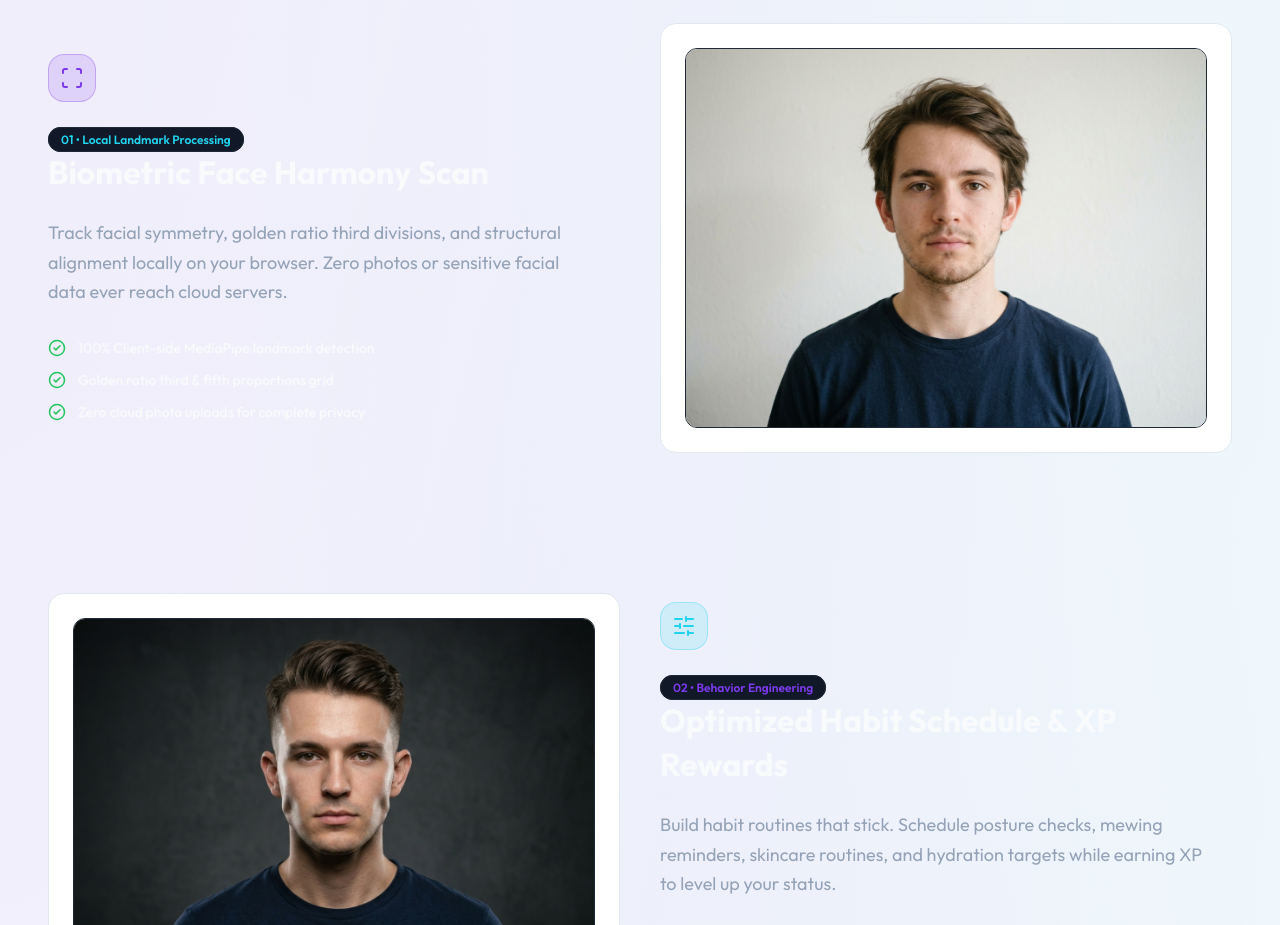
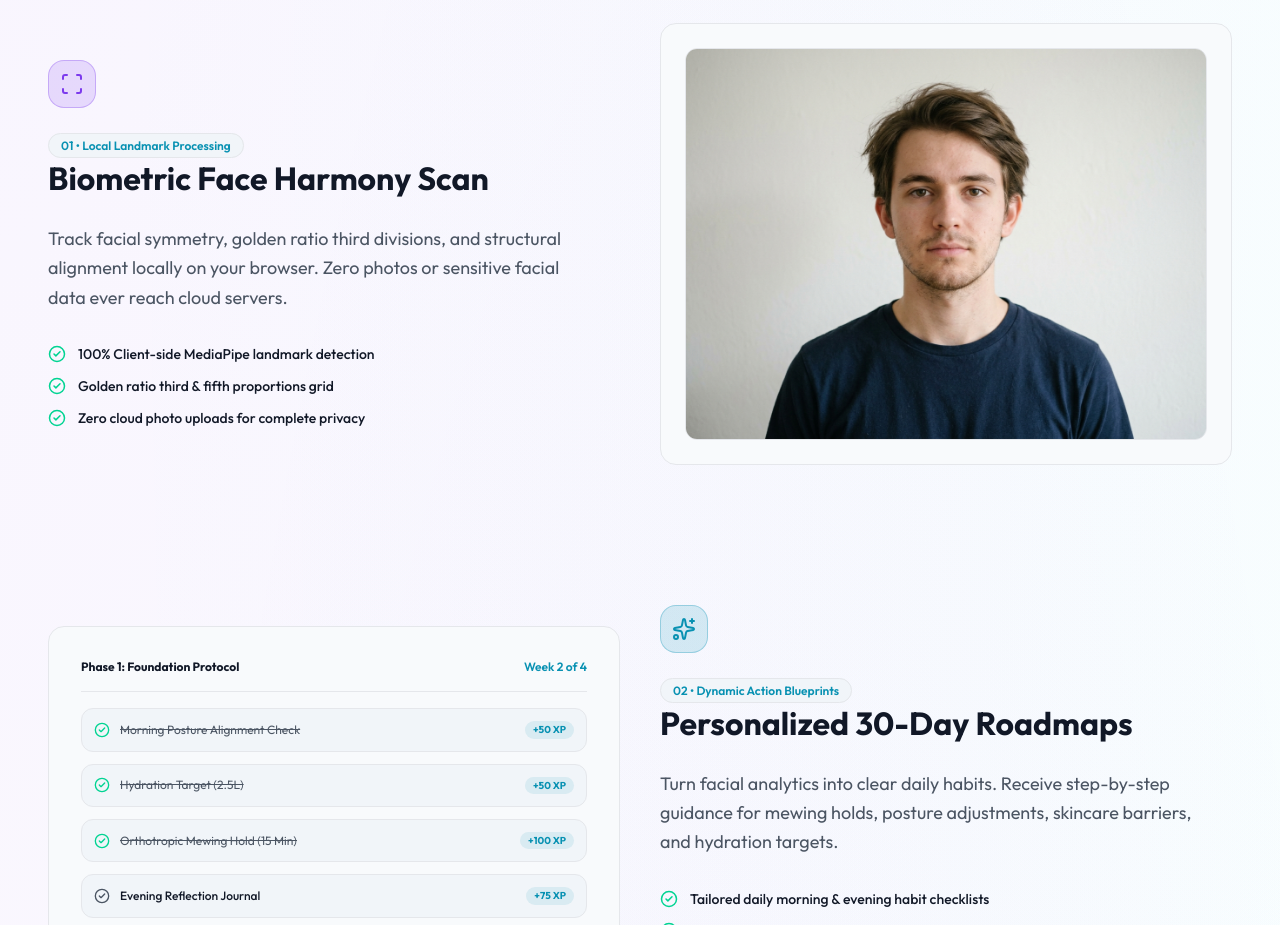
Before and after one commit to PushkarSingh1204/Ascend, a React (Vite) app: page / in a window 1280 px wide. Shown: the part 2760-3685 px from the top of the page. Built offline with nearby package versions, Linux system fonts and the light colour scheme; no server answers.

Commit message:
fix: implement semantic design system tokens for seamless Dark and Light theme compatibility across all components

```diff
--- a/src/components/landing/FeaturesSection.jsx
+++ b/src/components/landing/FeaturesSection.jsx
@@ -27,13 +27,13 @@ export default function FeaturesSection() {
 
         {/* Section Header */}
         <div className="text-center max-w-[650px] mx-auto space-y-4">
-          <span className="px-3.5 py-1 rounded-full bg-[#7C3AED]/10 border border-[#7C3AED]/20 text-[#22D3EE] text-xs font-semibold uppercase tracking-wider inline-block">
+          <span className="px-3.5 py-1 rounded-full bg-primary/10 border border-primary/20 text-accent text-xs font-semibold uppercase tracking-wider inline-block">
             Complete Transformation System
           </span>
-          <h2 className="text-3xl md:text-[48px] font-bold text-[#F8FAFC] tracking-tight leading-[1.15]">
+          <h2 className="text-3xl md:text-[48px] font-bold text-foreground tracking-tight leading-[1.15]">
             Engineered for Precision & Absolute Privacy
           </h2>
-          <p className="text-base md:text-[18px] text-[#94A3B8] leading-relaxed">
+          <p className="text-base md:text-[18px] text-muted-foreground leading-relaxed">
             Ascend replaces guesswork with client-side AI analysis, gamified habit schedules, and side-by-side baseline comparisons.
           </p>
         </div>
@@ -47,16 +47,16 @@ export default function FeaturesSection() {
           className="grid grid-cols-1 lg:grid-cols-12 gap-10 items-center"
         >
           <div className="lg:col-span-6 space-y-6">
-            <div className="w-12 h-12 rounded-[16px] bg-[#7C3AED]/15 border border-[#7C3AED]/30 flex items-center justify-center text-[#7C3AED] group">
+            <div className="w-12 h-12 rounded-2xl bg-primary/15 border border-primary/30 flex items-center justify-center text-primary group">
               <Scan size={24} strokeWidth={2} className="transition-transform duration-300 group-hover:rotate-6" />
             </div>
-            <span className="px-3 py-1 rounded-full bg-[#111827] border border-[#1F2937] text-[#22D3EE] text-xs font-semibold">
+            <span className="px-3 py-1 rounded-full bg-secondary border border-border text-accent text-xs font-semibold">
               01 • Local Landmark Processing
             </span>
-            <h3 className="text-2xl md:text-[32px] font-bold text-[#F8FAFC] leading-snug">
+            <h3 className="text-2xl md:text-[32px] font-bold text-foreground leading-snug">
               Biometric Face Harmony Scan
             </h3>
-            <p className="text-base md:text-[18px] text-[#94A3B8] leading-relaxed max-w-[550px]">
+            <p className="text-base md:text-[18px] text-muted-foreground leading-relaxed max-w-[550px]">
               Track facial symmetry, golden ratio third divisions, and structural alignment locally on your browser. Zero photos or sensitive facial data ever reach cloud servers.
             </p>
             <div className="space-y-3 pt-2">
@@ -65,8 +65,8 @@ export default function FeaturesSection() {
                 'Golden ratio third & fifth proportions grid',
                 'Zero cloud photo uploads for complete privacy'
               ].map((point, idx) => (
-                <div key={idx} className="flex items-center gap-3 text-sm text-[#F8FAFC] font-medium">
-                  <CheckCircle2 size={18} strokeWidth={2} className="text-[#22C55E]" />
+                <div key={idx} className="flex items-center gap-3 text-sm text-foreground font-medium">
+                  <CheckCircle2 size={18} strokeWidth={2} className="text-emerald-400" />
                   <span>{point}</span>
                 </div>
               ))}
@@ -74,18 +74,17 @@ export default function FeaturesSection() {
           </div>
 
           <div className="lg:col-span-6">
-            <div className="matte-card p-4 md:p-6 border border-[#1F2937] overflow-hidden group">
+            <div className="matte-card p-4 md:p-6 border border-border overflow-hidden group bg-card">
               <img
                 src="/looksmaxing_before.jpg"
                 alt="Biometric Scan Feature"
-                className="w-full h-[320px] md:h-[380px] object-cover rounded-[12px] border border-[#1F2937] transition-transform duration-700 group-hover:scale-[1.02]"
-                loading="lazy"
+                className="w-full aspect-[4/3] object-cover rounded-xl border border-border transition-transform duration-500 group-hover:scale-[1.02]"
               />
             </div>
           </div>
         </motion.div>
 
-        {/* Feature 2: Right Text, Left Visual */}
+        {/* Feature 2: Right Text, Left Image/Visual */}
         <motion.div
           initial="hidden"
           whileInView="visible"
@@ -93,97 +92,85 @@ export default function FeaturesSection() {
           variants={sectionVariants}
           className="grid grid-cols-1 lg:grid-cols-12 gap-10 items-center"
         >
-          <div className="lg:col-span-6 order-2 lg:order-1">
-            <div className="matte-card p-4 md:p-6 border border-[#1F2937] overflow-hidden group">
-              <img
-                src="/looksmaxing_after.jpg"
-                alt="Optimized Habit Builder"
-                className="w-full h-[320px] md:h-[380px] object-cover rounded-[12px] border border-[#1F2937] transition-transform duration-700 group-hover:scale-[1.02]"
-                loading="lazy"
-              />
+          <div className="lg:col-span-6 lg:order-2 space-y-6">
+            <div className="w-12 h-12 rounded-2xl bg-accent/15 border border-accent/30 flex items-center justify-center text-accent group">
+              <Sparkles size={24} strokeWidth={2} className="transition-transform duration-300 group-hover:scale-110" />
             </div>
-          </div>
-
-          <div className="lg:col-span-6 space-y-6 order-1 lg:order-2">
-            <div className="w-12 h-12 rounded-[16px] bg-[#22D3EE]/15 border border-[#22D3EE]/30 flex items-center justify-center text-[#22D3EE] group">
-              <SlidersHorizontal size={24} strokeWidth={2} className="transition-transform duration-300 group-hover:rotate-6" />
-            </div>
-            <span className="px-3 py-1 rounded-full bg-[#111827] border border-[#1F2937] text-[#7C3AED] text-xs font-semibold">
-              02 • Behavior Engineering
+            <span className="px-3 py-1 rounded-full bg-secondary border border-border text-accent text-xs font-semibold">
+              02 • Dynamic Action Blueprints
             </span>
-            <h3 className="text-2xl md:text-[32px] font-bold text-[#F8FAFC] leading-snug">
-              Optimized Habit Schedule & XP Rewards
+            <h3 className="text-2xl md:text-[32px] font-bold text-foreground leading-snug">
+              Personalized 30-Day Roadmaps
             </h3>
-            <p className="text-base md:text-[18px] text-[#94A3B8] leading-relaxed max-w-[550px]">
-              Build habit routines that stick. Schedule posture checks, mewing reminders, skincare routines, and hydration targets while earning XP to level up your status.
+            <p className="text-base md:text-[18px] text-muted-foreground leading-relaxed max-w-[550px]">
+              Turn facial analytics into clear daily habits. Receive step-by-step guidance for mewing holds, posture adjustments, skincare barriers, and hydration targets.
             </p>
             <div className="space-y-3 pt-2">
               {[
-                'Custom morning and evening routine templates',
-                'Hydration and sleep duration progress trackers',
-                'Gamified XP levels, streak bonuses, and badges'
+                'Tailored daily morning & evening habit checklists',
+                'Milestone XP rewards, levels & streak tracking',
+                'Curated guides for skincare, posture & debloating'
               ].map((point, idx) => (
-                <div key={idx} className="flex items-center gap-3 text-sm text-[#F8FAFC] font-medium">
-                  <CheckCircle2 size={18} strokeWidth={2} className="text-[#22C55E]" />
+                <div key={idx} className="flex items-center gap-3 text-sm text-foreground font-medium">
+                  <CheckCircle2 size={18} strokeWidth={2} className="text-emerald-400" />
                   <span>{point}</span>
                 </div>
               ))}
             </div>
           </div>
+
+          <div className="lg:col-span-6 lg:order-1">
+            <div className="matte-card p-6 md:p-8 border border-border space-y-4 bg-card">
+              <div className="flex items-center justify-between pb-4 border-b border-border">
+                <span className="text-xs font-bold text-foreground">Phase 1: Foundation Protocol</span>
+                <span className="text-xs font-semibold text-accent">Week 2 of 4</span>
+              </div>
+              <div className="space-y-3">
+                {[
+                  { title: 'Morning Posture Alignment Check', xp: '+50 XP', done: true },
+                  { title: 'Hydration Target (2.5L)', xp: '+50 XP', done: true },
+                  { title: 'Orthotropic Mewing Hold (15 Min)', xp: '+100 XP', done: true },
+                  { title: 'Evening Reflection Journal', xp: '+75 XP', done: false }
+                ].map((item, i) => (
+                  <div key={i} className="p-3 rounded-xl bg-secondary border border-border flex items-center justify-between text-xs">
+                    <div className="flex items-center gap-2.5">
+                      <CheckCircle2 size={16} className={item.done ? 'text-emerald-400' : 'text-muted-foreground'} />
+                      <span className={item.done ? 'text-muted-foreground line-through' : 'text-foreground font-medium'}>{item.title}</span>
+                    </div>
+                    <span className="text-[10px] font-bold text-accent bg-accent/10 px-2 py-0.5 rounded-full">{item.xp}</span>
+                  </div>
+                ))}
+              </div>
+            </div>
+          </div>
         </motion.div>
 
-        {/* Feature 3: Centered Bento Grid (Includes ONLY 1 Restricted Glass Card) */}
-        <motion.div
-          initial="hidden"
-          whileInView="visible"
-          viewport={{ once: true, margin: "-50px" }}
-          variants={sectionVariants}
-          className="space-y-8"
-        >
-          <div className="text-center max-w-[650px] mx-auto space-y-3">
-            <h3 className="text-2xl md:text-[36px] font-bold text-[#F8FAFC]">
-              Integrated Transformation Pillars
-            </h3>
-            <p className="text-base text-[#94A3B8]">
-              All core functionality operates seamlessly across device boundaries.
+        {/* Feature Bento Grid */}
+        <div className="grid grid-cols-1 md:grid-cols-3 gap-6 pt-10">
+          <div className="matte-card p-8 space-y-4 border border-border bg-card">
+            <Shield size={24} className="text-primary" />
+            <h4 className="text-lg font-bold text-foreground">100% Client-Side Privacy</h4>
+            <p className="text-xs text-muted-foreground leading-relaxed">
+              Your photos never leave your device. All neural landmark calculations run strictly in your browser.
             </p>
           </div>
 
-          <div className="grid grid-cols-1 md:grid-cols-3 gap-[40px]">
-            {/* Bento Card 1: Restricted Glass Highlight Card (1 of 1 glass highlight on landing) */}
-            <div className="glass-restricted rounded-[16px] p-8 space-y-5 transition-all duration-300 hover:-translate-y-1 group">
-              <div className="w-12 h-12 rounded-[12px] bg-[#7C3AED]/20 flex items-center justify-center text-[#22D3EE]">
-                <Shield size={24} strokeWidth={2} className="transition-transform duration-300 group-hover:rotate-6" />
-              </div>
-              <h4 className="text-[24px] font-bold text-[#F8FAFC]">Private Vault Architecture</h4>
-              <p className="text-sm text-[#94A3B8] leading-relaxed">
-                Biometric calculations and photo assets stay strictly on your local browser instance. No external server processing required.
-              </p>
-            </div>
+          <div className="matte-card p-8 space-y-4 border border-border bg-card">
+            <Flame size={24} className="text-amber-400" />
+            <h4 className="text-lg font-bold text-foreground">Gamified Streak Rewards</h4>
+            <p className="text-xs text-muted-foreground leading-relaxed">
+              Earn XP, unlock milestone badges, maintain daily streaks, and level up your transformation score.
+            </p>
+          </div>
 
-            {/* Bento Card 2: Matte Card */}
-            <div className="matte-card p-8 space-y-5 group">
-              <div className="w-12 h-12 rounded-[12px] bg-[#111827] border border-[#1F2937] flex items-center justify-center text-[#7C3AED]">
-                <Award size={24} strokeWidth={2} className="transition-transform duration-300 group-hover:rotate-6" />
-              </div>
-              <h4 className="text-[24px] font-bold text-[#F8FAFC]">Gamified Achievement Badges</h4>
-              <p className="text-sm text-[#94A3B8] leading-relaxed">
-                Unlock milestone badges as you achieve 7-day, 14-day, and 30-day streak milestones and complete daily check-ins.
-              </p>
-            </div>
-
-            {/* Bento Card 3: Matte Card */}
-            <div className="matte-card p-8 space-y-5 group">
-              <div className="w-12 h-12 rounded-[12px] bg-[#111827] border border-[#1F2937] flex items-center justify-center text-[#22D3EE]">
-                <BarChart3 size={24} strokeWidth={2} className="transition-transform duration-300 group-hover:rotate-6" />
-              </div>
-              <h4 className="text-[24px] font-bold text-[#F8FAFC]">Transformation Score Analytics</h4>
-              <p className="text-sm text-[#94A3B8] leading-relaxed">
-                Monitor your composite Daily Transformation Score combining sleep hours, water log, habit checks, and reflections.
-              </p>
-            </div>
+          <div className="matte-card p-8 space-y-4 border border-border bg-card">
+            <SlidersHorizontal size={24} className="text-accent" />
+            <h4 className="text-lg font-bold text-foreground">Side-by-Side Baseline Tracking</h4>
+            <p className="text-xs text-muted-foreground leading-relaxed">
+              Use the interactive crossfade slider to compare week-over-week visual enhancements side-by-side.
+            </p>
           </div>
-        </motion.div>
+        </div>
 
       </div>
     </section>
--- a/src/index.css
+++ b/src/index.css
@@ -5,16 +5,16 @@
   :root {
     --font-sans: 'Outfit', 'Inter', system-ui, -apple-system, sans-serif;
 
-    /* Ascend Premium SaaS Palette Tokens (Dark Mode Default) */
-    --background: #0B1020;
-    --surface: #111827;
-    --surface-hover: #1F2937;
-    --card: #111827;
-    --card-foreground: #F8FAFC;
-    --secondary: #1F2937;
-    --secondary-foreground: #F8FAFC;
-    --muted: #1F2937;
-    --muted-foreground: #94A3B8;
+    /* Ascend Semantic Theme Tokens (Dark Mode Default) */
+    --background: #07070b;
+    --surface: #11131a;
+    --surface-hover: #1b1e2b;
+    --card: #161a24;
+    --card-foreground: #ffffff;
+    --secondary: #1f2433;
+    --secondary-foreground: #ffffff;
+    --muted: #11131a;
+    --muted-foreground: #b7bcc9;
 
     --primary: #7C3AED;
     --primary-hover: #6D28D9;
@@ -23,13 +23,13 @@
     --accent: #22D3EE;
     --accent-hover: #06B6D4;
 
-    --text-primary: #F8FAFC;
-    --text-secondary: #94A3B8;
-    --text-muted: #64748B;
-    --foreground: #F8FAFC;
+    --text-primary: #ffffff;
+    --text-secondary: #b7bcc9;
+    --text-muted: #64748b;
+    --foreground: #ffffff;
 
-    --border: #1F2937;
-    --border-bright: #374151;
+    --border: #272b38;
+    --border-bright: #393e50;
 
     --success: #22C55E;
     --error: #EF4444;
@@ -40,31 +40,38 @@
     --radius-input: 12px;
 
     /* Glassmorphism restricted values */
-    --glass-bg: rgba(17, 24, 39, 0.8);
+    --glass-bg: rgba(22, 26, 36, 0.85);
     --glass-border: rgba(255, 255, 255, 0.08);
   }
 
   /* Light Theme Overrides */
   .light {
-    --background: #F8FAFC;
-    --surface: #FFFFFF;
-    --surface-hover: #F1F5F9;
-    --card: #FFFFFF;
-    --card-foreground: #0F172A;
-    --secondary: #F1F5F9;
-    --secondary-foreground: #0F172A;
-    --muted: #F1F5F9;
-    --muted-foreground: #64748B;
+    --background: #ffffff;
+    --surface: #f8fafc;
+    --surface-hover: #f1f5f9;
+    --card: #ffffff;
+    --card-foreground: #111827;
+    --secondary: #f1f5f9;
+    --secondary-foreground: #111827;
+    --muted: #f8fafc;
+    --muted-foreground: #4b5563;
 
-    --text-primary: #0F172A;
-    --text-secondary: #475569;
-    --text-muted: #94A3B8;
-    --foreground: #0F172A;
+    --text-primary: #111827;
+    --text-secondary: #4b5563;
+    --text-muted: #64748b;
+    --foreground: #111827;
 
-    --border: #E2E8F0;
-    --border-bright: #CBD5E1;
+    --border: #e5e7eb;
+    --border-bright: #cbd5e1;
 
-    --glass-bg: rgba(255, 255, 255, 0.85);
+    --primary: #7C3AED;
+    --primary-hover: #6D28D9;
+    --primary-glow: rgba(124, 58, 237, 0.25);
+
+    --accent: #0891b2;
+    --accent-hover: #0284c7;
+
+    --glass-bg: rgba(255, 255, 255, 0.92);
     --glass-border: rgba(0, 0, 0, 0.08);
   }
 }
@@ -74,15 +81,24 @@
   --color-foreground: var(--foreground);
   --color-card: var(--card);
   --color-card-foreground: var(--card-foreground);
-  --color-[#111827]: var(--surface);
-  --color-[#0B1020]: var(--background);
   --color-surface: var(--surface);
+  --color-surface-hover: var(--surface-hover);
+  --color-secondary: var(--secondary);
+  --color-secondary-foreground: var(--secondary-foreground);
+  --color-muted: var(--muted);
+  --color-muted-foreground: var(--muted-foreground);
+
   --color-primary: var(--primary);
   --color-primary-hover: var(--primary-hover);
   --color-accent: var(--accent);
+  --color-accent-hover: var(--accent-hover);
+
   --color-text-primary: var(--text-primary);
   --color-text-secondary: var(--text-secondary);
+  --color-text-muted: var(--text-muted);
+
   --color-border: var(--border);
+  --color-border-bright: var(--border-bright);
 
   --font-sans: var(--font-sans);
 }
@@ -95,7 +111,7 @@
   backdrop-filter: blur(16px);
   -webkit-backdrop-filter: blur(16px);
   border: 1px solid var(--glass-border);
-  box-shadow: 0 20px 50px rgba(0, 0, 0, 0.15);
+  box-shadow: 0 20px 50px rgba(0, 0, 0, 0.08);
 }
 
 /* Clean Matte Surface */
@@ -108,8 +124,8 @@
 
 .matte-card:hover {
   border-color: var(--border-bright);
-  transform: translateY(-6px);
-  box-shadow: 0 20px 40px rgba(0, 0, 0, 0.12);
+  transform: translateY(-4px);
+  box-shadow: 0 16px 32px rgba(0, 0, 0, 0.08);
 }
 
 /* Primary Button */
@@ -142,7 +158,7 @@
 
 /* Secondary Button */
 .btn-secondary-v2 {
-  background-color: transparent;
+  background-color: var(--card);
   color: var(--text-primary);
   border: 1px solid var(--border);
   font-weight: 600;
@@ -159,7 +175,7 @@
 }
 
 .btn-secondary-v2:hover {
-  background-color: rgba(124, 58, 237, 0.05);
+  background-color: var(--surface-hover);
   border-color: var(--border-bright);
 }
 
@@ -175,9 +191,9 @@
 .bg-mesh-slow {
   background-color: var(--background);
   background-image:
-    radial-gradient(at 20% 20%, rgba(124, 58, 237, 0.08) 0px, transparent 50%),
-    radial-gradient(at 80% 30%, rgba(34, 211, 238, 0.05) 0px, transparent 50%),
-    radial-gradient(at 50% 80%, rgba(109, 40, 217, 0.06) 0px, transparent 50%);
+    radial-gradient(at 20% 20%, rgba(124, 58, 237, 0.06) 0px, transparent 50%),
+    radial-gradient(at 80% 30%, rgba(34, 211, 238, 0.04) 0px, transparent 50%),
+    radial-gradient(at 50% 80%, rgba(109, 40, 217, 0.05) 0px, transparent 50%);
   background-size: 200% 200%;
   animation: meshDrift 30s ease-in-out infinite alternate;
   will-change: background-position;
```
Also changed, not shown: src/components/landing/FAQSection.jsx (+9 -9 lines), src/components/landing/FooterSection.jsx (+13 -13 lines), src/components/landing/PricingSection.jsx (+40 -40 lines), src/components/landing/StatsSection.jsx (+4 -4 lines), src/components/landing/TestimonialsSection.jsx (+10 -10 lines), src/components/landing/WorkflowSection.jsx (+10 -10 lines).
